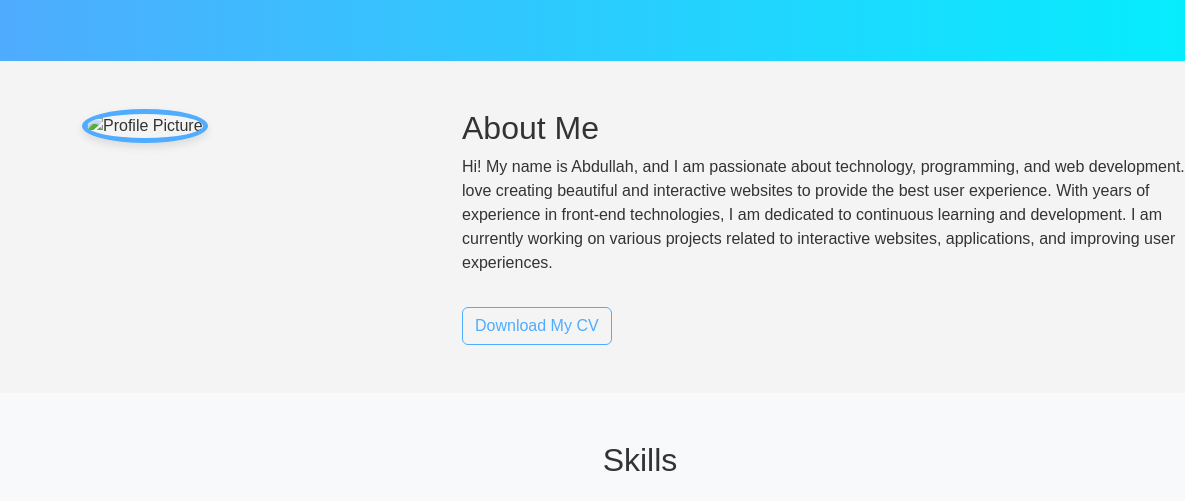
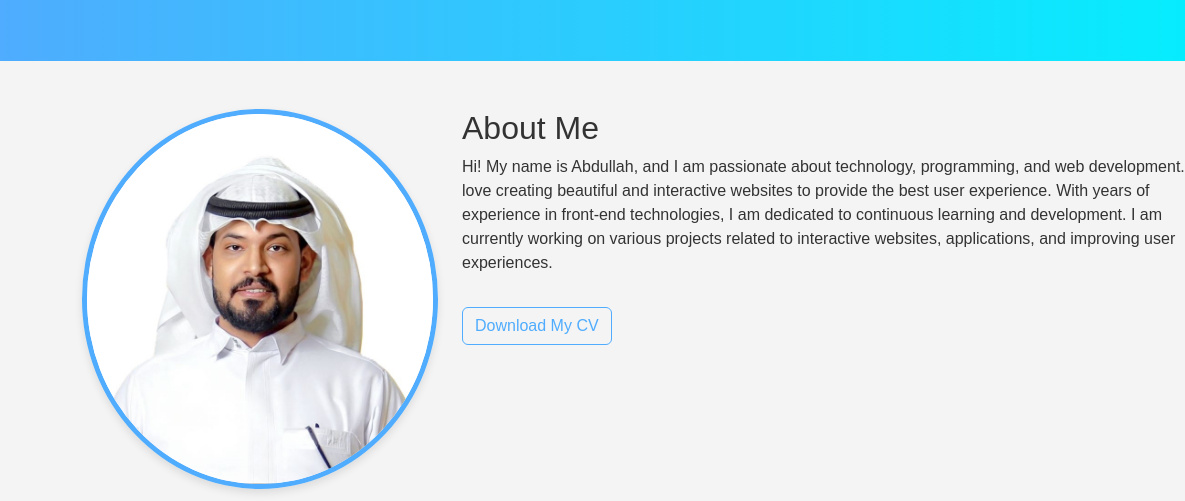
Before and after one commit to abody97/abdullah1998, a plain HTML site: page index.html in a window 1280 px wide. Shown: the part 237-738 px from the top of the page, 0-1185 px from the left. Drawn offline with nearby package versions, Linux system fonts and the light colour scheme.

Commit message:
Update index.html

```diff
--- a/index.html
+++ b/index.html
@@ -171,7 +171,7 @@
         <div class="container">
             <div class="row">
                 <div class="col-md-4">
-                    <img src="images/per2fil.jpg" class="img-fluid rounded-circle" alt="Profile Picture">
+                    <img src="per2fil.jpg" class="img-fluid rounded-circle" alt="Profile Picture">
                 </div>
                 <div class="col-md-8">
                     <h2>About Me</h2>
```
